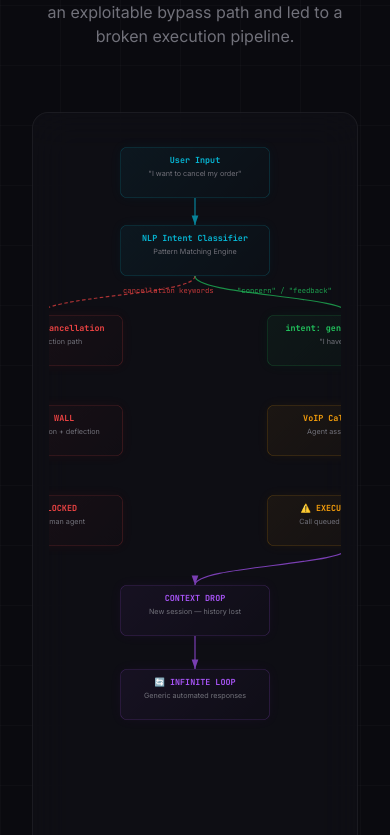
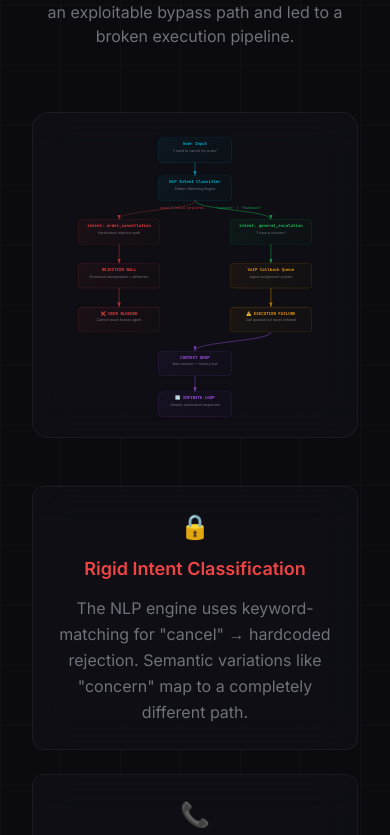
Before and after one commit to NamanSingh69/swiggy-chatbot-case-study, a Next.js app: page / in a window 390 px wide. Shown: the part 2969-3804 px from the top of the page. Built offline with nearby package versions, Linux system fonts and the light colour scheme.

Commit message:
refactor: Rebuild Architecture section using native SVG foreignObject for flawless mobile responsiveness

```diff
--- a/src/app/components/ArchitectureBreakdown.tsx
+++ b/src/app/components/ArchitectureBreakdown.tsx
@@ -91,17 +91,14 @@ export default function ArchitectureBreakdown() {
                     whileInView={{ opacity: 1, y: 0 }}
                     viewport={{ once: true }}
                     transition={{ duration: 0.8 }}
-                    className="glass rounded-2xl p-4 sm:p-8 overflow-hidden flex justify-center w-full"
+                    className="glass rounded-2xl p-4 sm:p-8 flex justify-center w-full"
                 >
-                    {/* Responsive Scaling Wrapper */}
-                    <div className="w-full relative mx-auto flex justify-center overflow-x-auto pb-4">
-                        <div
-                            className="relative shrink-0 origin-top transform scale-[0.6] sm:scale-75 md:scale-90 lg:scale-100 transition-transform duration-300"
-                            style={{ width: 1000, height: 1000 }}
-                        >
+                    {/* Pure SVG Scalable Container */}
+                    <div className="w-full max-w-[1000px] aspect-square relative mx-auto">
                         <svg
                             viewBox="0 0 1000 1000"
-                                className="absolute inset-0 w-full h-full"
+                            className="w-full h-full"
+                            style={{ overflow: "visible" }}
                             fill="none"
                             xmlns="http://www.w3.org/2000/svg"
                         >
@@ -179,23 +176,29 @@ export default function ArchitectureBreakdown() {
                                     </g>
                                 );
                             })}
-                            </svg>
 
-                            {/* Nodes */}
+                            {/* Nodes inside standard SVG foreignObject */}
                             {nodes.map((node, i) => {
                                 const nodeColor = getColor(node.color);
+                                const nodeWidth = node.width || 250;
                                 return (
+                                    <foreignObject
+                                        key={node.id}
+                                        x={node.x - 10}
+                                        y={node.y - 10}
+                                        width={nodeWidth + 20}
+                                        height={110}
+                                        style={{ overflow: "visible" }}
+                                    >
+                                        {/* To prevent SVG clipping bugs, style overflow correctly */}
+                                        <div className="w-full h-full pt-[10px] px-[10px] flex justify-center items-start">
                                             <motion.div
-                                        key={node.id}
                                                 initial={{ opacity: 0, scale: 0.9 }}
                                                 whileInView={{ opacity: 1, scale: 1 }}
                                                 viewport={{ once: true }}
                                                 transition={{ duration: 0.4, delay: i * 0.08 }}
-                                        className="absolute rounded-xl border text-center px-3 py-2.5 cursor-default transition-all hover:scale-[1.03]"
+                                                className="w-full rounded-xl border text-center px-3 py-2.5 cursor-default transition-transform hover:scale-[1.03]"
                                                 style={{
-                                            left: node.x,
-                                            top: node.y,
-                                            width: node.width || 250,
                                                     height: 85,
                                                     borderColor: `${nodeColor}40`,
                                                     background: `linear-gradient(135deg, ${nodeColor}10, ${nodeColor}05)`,
@@ -214,9 +217,11 @@ export default function ArchitectureBreakdown() {
                                                     </div>
                                                 )}
                                             </motion.div>
+                                        </div>
+                                    </foreignObject>
                                 );
                             })}
-                        </div>
+                        </svg>
                     </div>
                 </motion.div>
 
```
Also changed, not shown: playwright-report/index.html (+1 -1 lines), 1 other file (tests, documents, lock files or other folders). Lines whose indentation alone changed are shown as unchanged.
